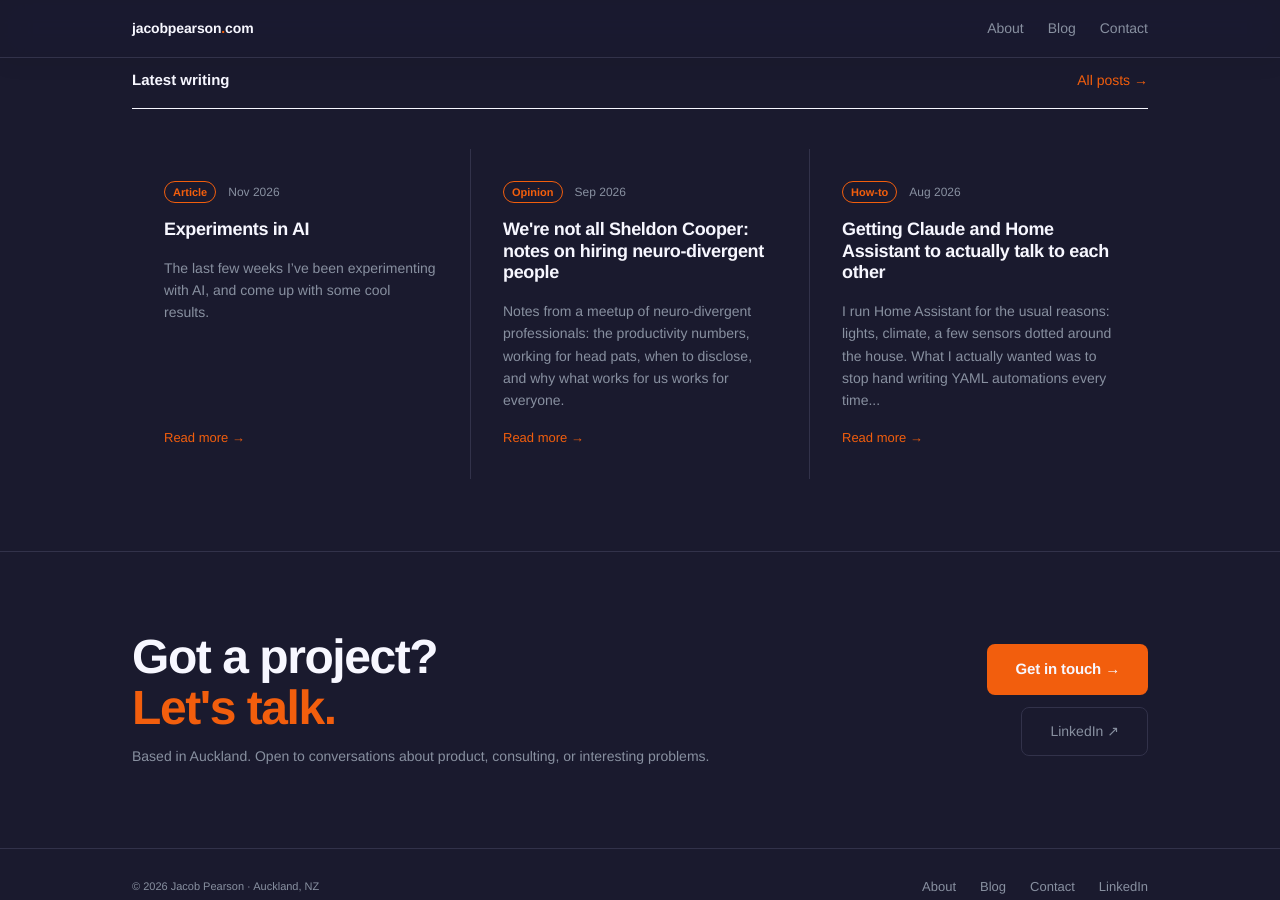
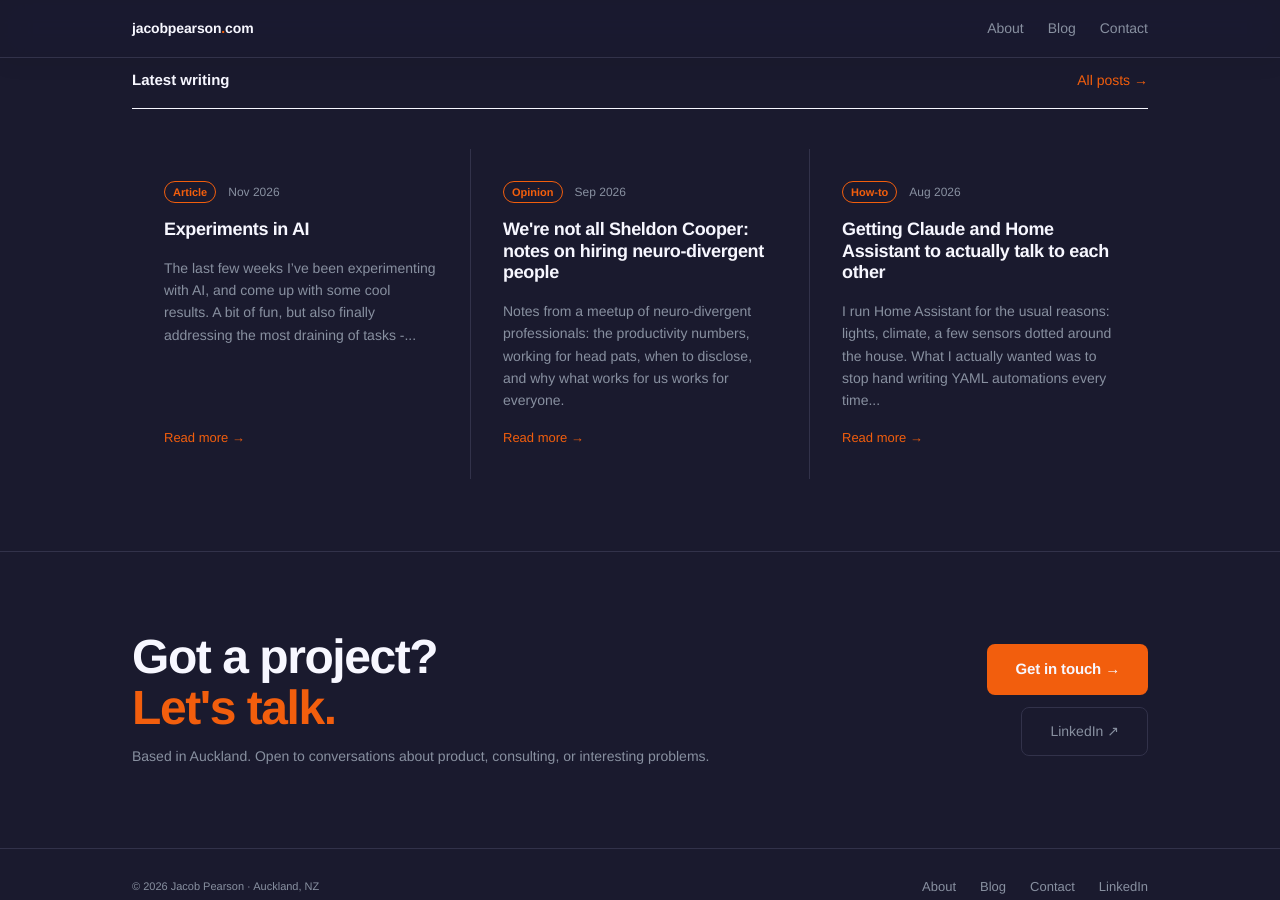
Before and after one commit to jacobpearson/jacobpearson.github.io, a Jekyll site: the page built from index.html, in a window 1280 px wide and 900 px high, scrolled down 1716 px. Built offline with Jekyll 4.4.1, drawn with Linux system fonts in a browser that asks for light colours.

Commit message:
Update Experiments in AI intro and sidebar topics
Co-Authored-By: Claude Opus 5.5 <noreply@anthropic.com>

```diff
--- a/_posts/2026-11-12-experiments-in-ai.md
+++ b/_posts/2026-11-12-experiments-in-ai.md
@@ -12,7 +12,7 @@ toc:
   - { id: "the-problem-is-always-dns", title: "The problem is always DNS" }
 ---
 
-The last few weeks I've been experimenting with AI, and come up with some cool results.
+The last few weeks I've been experimenting with AI, and come up with some cool results. A bit of fun, but also finally addressing the most draining of tasks - my own personal tech debt.
 
 ## New homepage prototype
 I was watching [Claire Vo's recent video](https://youtu.be/1gYQc4CL_oo?si=xjj_PKJ8oJMqHwvW){:target="_blank" rel="noopener"} on Fable 5.2, and saw a prototype for an interactive 3d environment for a website homepage. It featured a typewriter that you can type on (and use twink to correct your mistakes!) turn on a writing timer, and play music.
```
Also changed, not shown: other parts of _posts/2026-11-12-experiments-in-ai.md (+1 -1 lines).
